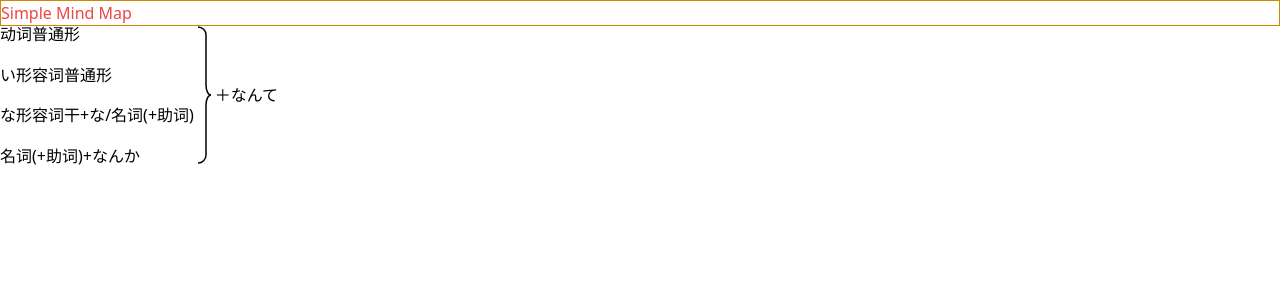
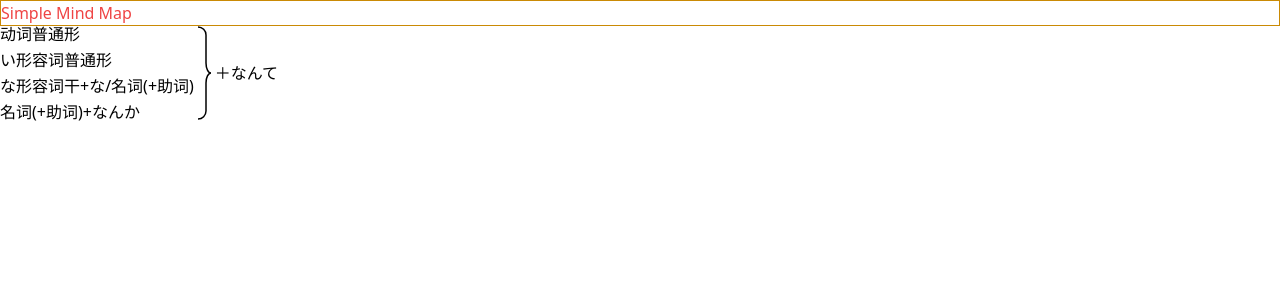
Before and after one commit to kakmsaikou/simple-mind-map, a React (Vite) app: page / in a window 1280 px wide. Shown: the top 300 px of the page. Built offline with nearby package versions, Linux system fonts and the light colour scheme.

Commit message:
feat: auto adjust the height

```diff
--- a/src/App.tsx
+++ b/src/App.tsx
@@ -1,22 +1,32 @@
-import { useState } from 'react';
+import { useEffect, useRef, useState } from 'react';
 import CurlyBracket from './components/CurlyBracket';
 
 const App = () => {
-  const [sideHeight] = useState(100);
+  const [ulHeight, setUlHeight] = useState(0);
+
+  const refUl = useRef<HTMLUListElement>(null);
+
+  useEffect(() => {
+    setUlHeight(refUl.current?.clientHeight || 0);
+    console.log('height', ulHeight);
+  }, [ulHeight]);
   return (
     <>
       <h1 className='text-red-500 border border-yellow-600'>Simple Mind Map</h1>
       <div className='flex items-center space-x-1'>
         <ul
-          className='flex flex-col justify-between'
-          style={{ height: `${sideHeight + 38}px`, lineHeight: '1em' }}
+          className='flex flex-col justify-between space-y-2.5'
+          style={{
+            lineHeight: '1em',
+          }}
+          ref={refUl}
         >
           <li>动词普通形</li>
           <li>い形容词普通形</li>
           <li>な形容词干+な/名词(+助词)</li>
           <li>名词(+助词)+なんか</li>
         </ul>
-        <CurlyBracket sideHeight={sideHeight} />
+        <CurlyBracket sideHeight={ulHeight} />
         <div>＋なんて</div>
       </div>
     </>
--- a/src/components/CurlyBracket.tsx
+++ b/src/components/CurlyBracket.tsx
@@ -1,6 +1,6 @@
 const CurlyBracket = ({ sideHeight = 50 }) => {
   return (
-    <svg className='block rotate-180' width='13px' height={`${sideHeight + 38}px`}>
+    <svg className='block rotate-180' width='13px' height={`${sideHeight}px`}>
       <path
         fill='none'
         stroke='black'
@@ -8,10 +8,10 @@ const CurlyBracket = ({ sideHeight = 50 }) => {
         d={`
             M 13 1
             a 8 8 0 0 0 -8 8
-            v ${sideHeight / 2}
+            v ${(sideHeight - 38) / 2}
             a 5 10 0 0 1 -5 10
             a 5 10 0 0 1 5 10
-            v ${sideHeight / 2}
+            v ${(sideHeight - 38) / 2}
             a 8 8 0 0 0 8 8
           `}
       />
```
